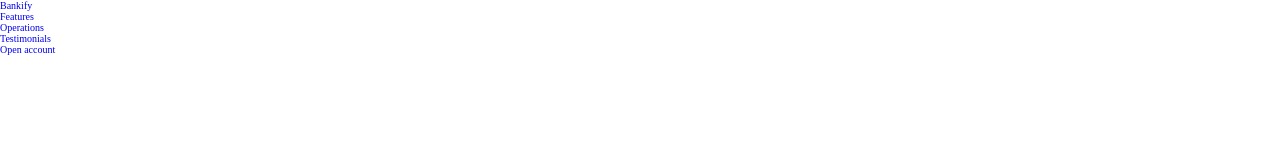
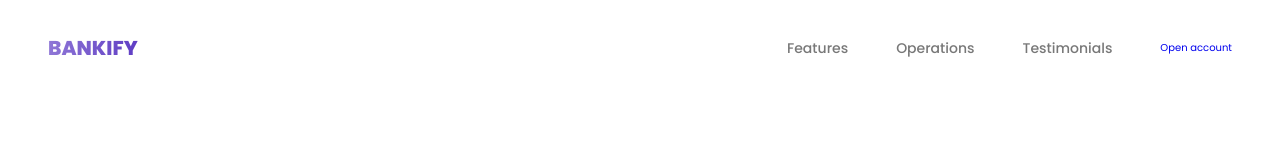
Before and after one commit to nethsajo/responsive-bankify-website, a website: page index.html in a window 1280 px wide. Drawn offline with Linux system fonts and the light colour scheme.

Commit message:
add navigation

```diff
--- a/assets/sass/abstracts/_variables.scss
+++ b/assets/sass/abstracts/_variables.scss
@@ -0,0 +1,12 @@
+:root {
+  --color-primary: #5f3dc4;
+  --color-primary-light: #8f77d6;
+  --color-grey: #787878;
+  --color-grey-dark: #424242;
+  --nav-height: 9.6rem;
+  --transition: all 0.3s;
+
+  --b-radius: 0.5rem;
+  --b-radius-11: 1.1rem;
+  --b-radius-round: 50%;
+}
--- a/assets/sass/base/_typography.scss
+++ b/assets/sass/base/_typography.scss
@@ -0,0 +1,6 @@
+body {
+  font-family: 'Poppins', sans-serif;
+  font-weight: 400;
+  line-height: 1;
+  color: #444;
+}
--- a/assets/sass/layout/_header.scss
+++ b/assets/sass/layout/_header.scss
@@ -0,0 +1,23 @@
+.header {
+  display: flex;
+  justify-content: space-between;
+  align-items: center;
+  padding: 0 4.8rem;
+  height: var(--nav-height);
+  margin: 0 auto;
+  position: relative;
+
+  &__logo {
+    font-size: 2rem;
+    font-weight: 800;
+    background-image: linear-gradient(
+      to left,
+      var(--color-primary),
+      var(--color-primary-light)
+    );
+    background-clip: text;
+    -webkit-background-clip: text;
+    color: transparent;
+    text-transform: uppercase;
+  }
+}
--- a/assets/sass/layout/_navigation.scss
+++ b/assets/sass/layout/_navigation.scss
@@ -0,0 +1,47 @@
+.navigation {
+  &__list {
+    list-style: none;
+    display: flex;
+    align-items: center;
+  }
+
+  //Link
+  &__link {
+    &:link,
+    &:visited {
+      display: inline-block;
+      font-size: 1.4rem;
+      font-weight: 500;
+      text-decoration: none;
+      transition: var(--transition);
+      color: var(--color-grey);
+      position: relative;
+    }
+
+    &::after {
+      content: '';
+      position: absolute;
+      left: 0;
+      bottom: -5px;
+      width: 0;
+      height: 2px;
+      border-radius: 1px;
+      background-color: var(--color-primary);
+      transition: var(--transition);
+    }
+
+    &:hover {
+      color: var(--color-primary-light);
+
+      &:after {
+        width: 100%;
+      }
+    }
+  }
+
+  &__item {
+    &:not(:last-child) {
+      margin-right: 4.8rem;
+    }
+  }
+}
--- a/index.html
+++ b/index.html
@@ -33,7 +33,7 @@
             <a href="#" class="navigation__link">Testimonials</a>
           </li>
           <li class="navigation__item">
-            <a href="#" class="navigation__btn btn--open-modal">Open account</a>
+            <a href="#" class="navigation__btn">Open account</a>
           </li>
         </ul>
       </nav>
```
Also changed, not shown: assets/css/styles.css.
